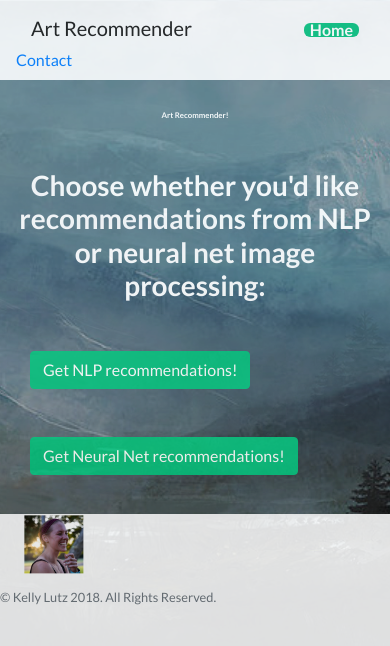
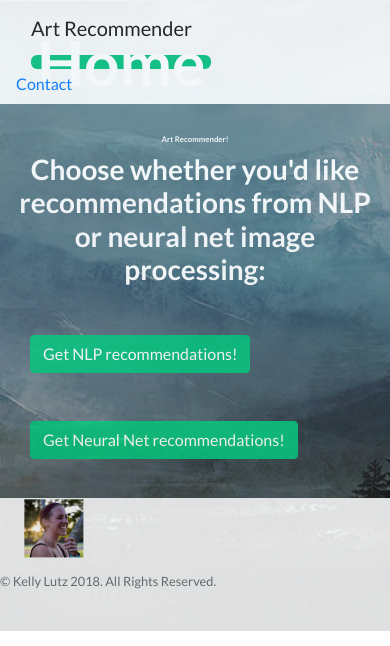
Before and after one commit to klutz4/product_recommender, a Flask app: page / in a window 390 px wide. Shown: the top 646 px of the page. Run offline with Flask 2, Linux system fonts and the light colour scheme; parts of the project's set-up code (start-up, migrations or seed data) failed here and were passed over; some libraries are stand-ins or nearby versions.

Commit message:
mobile edits

```diff
--- a/app/templates/home.html
+++ b/app/templates/home.html
@@ -37,7 +37,7 @@
     user-select: none;
     border: 1vw solid transparent;
     padding: 0.375vw 0.75vw;
-    font-size: 16px;
+    font-size: 16vw;
     line-height: 1.5vw;
     border-radius: 1.6vw;
     transition: color 0.15s ease-in-out, background-color 0.15s ease-in-out, border-color 0.15s ease-in-out, box-shadow 0.15s ease-in-out;
@@ -84,7 +84,7 @@
       <div class="container">
         <a class="navbar-brand" href=https://github.com/klutz4/product_recommender/blob/master/README.md>Art Recommender</a>
         <form action= '/', method= ['GET,POST']>
-        <button type="submit" class="home-btn" style= 'display: content;'>Home</button>
+        <button type="submit" class="home-btn">Home</button>
         </form>
       </div>
       <a href=mailto:klutz904@gmail.com>Contact</a>
@@ -96,9 +96,7 @@
       <div class="container">
         <div class="row">
           <div class="col-xl-9 mx-auto">
-            <h1 class="mb-5">Art Recommender!</h1>
-          </div>
-          <div class="col-xl-9 mx-auto">
+            <h1>Art Recommender!</h1>
             <h3 class="mb-5">Choose whether you'd like recommendations from NLP or neural net image processing:</h3>
           </div>
           <div class="col-md-10 col-lg-8 col-xl-7 mx-auto">
```
